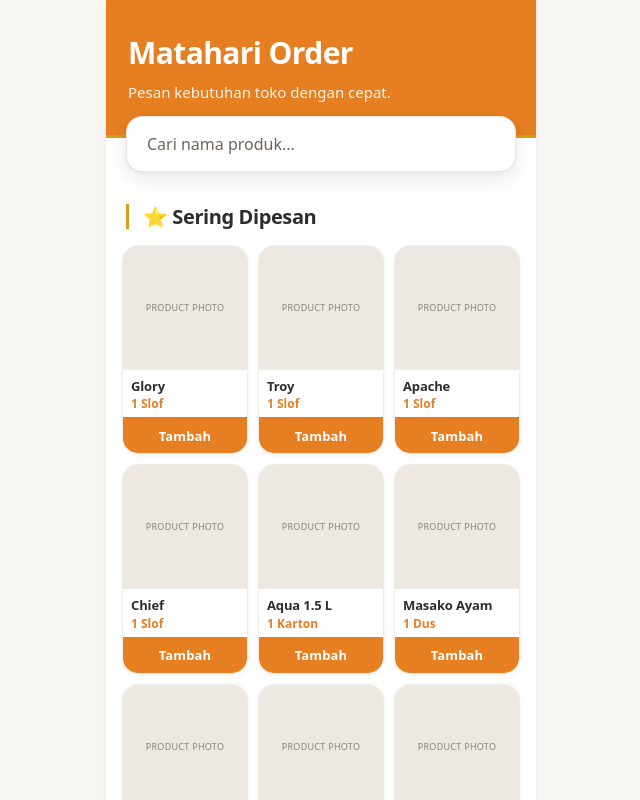
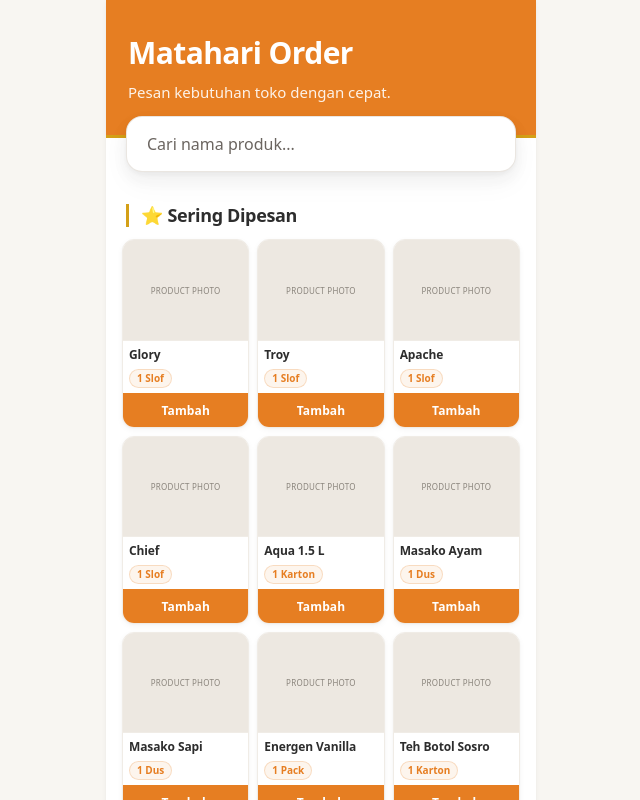
Before and after one commit to clengkono/matahari-order, a React (Vite) app: page / in a window 1280 px wide. Shown: the top 800 px of the page, without its empty margins (319-959 px from the left). Built offline with nearby package versions, Linux system fonts and the light colour scheme.

Commit message:
Polish Release 0.3 ordering UI

```diff
--- a/src/App.css
+++ b/src/App.css
@@ -182,14 +182,14 @@
    -------------------------------------------------------------------------- */
 
 .sectionTitle {
-  font-size: 20px;
+  font-size: 18px;
   font-weight: 700;
-  margin: 8px 20px 16px;
-  padding-left: 14px;
+  margin: 8px 20px 12px;
+  padding-left: 12px;
   border-left: 3px solid var(--color-accent);
   color: var(--color-text);
   letter-spacing: -0.02em;
-  line-height: 1.25;
+  line-height: 1.3;
 }
 
 
@@ -200,7 +200,7 @@
 .productGrid {
   display: grid;
   grid-template-columns: repeat(3, 1fr);
-  gap: 10px;
+  gap: 8px;
   padding: 0 16px 16px;
 }
 
@@ -248,7 +248,8 @@
 .productCard {
   display: flex;
   flex-direction: column;
-  border-radius: var(--radius-md);
+  min-height: 0;
+  border-radius: var(--radius-sm);
   overflow: hidden;
   background: var(--color-surface);
   border: 1px solid var(--color-border-light);
@@ -271,13 +272,13 @@
 
 .imagePlaceholder {
   flex-shrink: 0;
-  aspect-ratio: 1;
+  aspect-ratio: 5 / 4;
   display: flex;
   justify-content: center;
   align-items: center;
   background: var(--color-image-bg);
   color: var(--color-image-text);
-  font-size: 9px;
+  font-size: 8px;
   font-weight: 500;
   letter-spacing: 0.03em;
   text-transform: uppercase;
@@ -286,34 +287,54 @@
   border-bottom: 1px solid var(--color-border-light);
 }
 
+.productCardBody {
+  display: flex;
+  flex-direction: column;
+  flex: 1;
+  gap: 4px;
+  padding: 6px 6px 5px;
+  min-height: 52px;
+}
+
 .productName {
-  font-size: 13px;
+  flex: 1;
+  font-size: 12px;
   font-weight: 700;
-  padding: 8px 8px 2px;
   color: var(--color-text);
   letter-spacing: -0.01em;
-  line-height: 1.25;
+  line-height: 1.3;
+  display: -webkit-box;
+  -webkit-line-clamp: 2;
+  -webkit-box-orient: vertical;
+  overflow: hidden;
+  word-break: break-word;
 }
 
 .productDefaultOrder {
-  font-size: 12px;
+  align-self: flex-start;
+  padding: 2px 7px;
+  border-radius: 999px;
+  border: 1px solid rgba(230, 126, 34, 0.22);
+  background: rgba(230, 126, 34, 0.08);
+  color: var(--color-primary);
+  font-size: 10px;
   font-weight: 600;
-  padding: 0 8px 6px;
-  color: var(--color-primary);
-  line-height: 1.25;
+  line-height: 1.3;
+  white-space: nowrap;
 }
 
 .addButton {
   margin: 0;
+  margin-top: auto;
   width: 100%;
-  min-height: 36px;
+  min-height: 34px;
   border: none;
   border-top: 1px solid rgba(230, 126, 34, 0.2);
   border-radius: 0;
-  padding: 8px;
+  padding: 7px 6px;
   background: var(--color-primary);
   color: var(--color-white);
-  font-size: 13px;
+  font-size: 12px;
   font-weight: 600;
   letter-spacing: 0.01em;
   cursor: pointer;
@@ -391,7 +412,7 @@
   max-width: 430px;
   max-height: 85vh;
   overflow-y: auto;
-  padding: 12px 20px 28px;
+  padding: 10px 20px max(20px, env(safe-area-inset-bottom, 20px));
   border-radius: var(--radius-xl) var(--radius-xl) 0 0;
   background: var(--color-surface);
   box-shadow: var(--shadow-layered-lg);
@@ -399,66 +420,68 @@
 }
 
 .bottomSheetHandle {
-  width: 40px;
+  width: 36px;
   height: 4px;
-  margin: 0 auto 16px;
+  margin: 0 auto 10px;
   border-radius: 999px;
   background: var(--color-border);
 }
 
 .bottomSheetImage {
-  height: 160px;
+  height: 120px;
   display: flex;
   justify-content: center;
   align-items: center;
-  margin-bottom: 16px;
-  border-radius: var(--radius-md);
+  margin-bottom: 10px;
+  border-radius: var(--radius-sm);
   background: var(--color-image-bg);
   color: var(--color-image-text);
-  font-size: 13px;
+  font-size: 12px;
   font-weight: 500;
   letter-spacing: 0.04em;
   text-transform: uppercase;
 }
 
 .bottomSheetTitle {
-  font-size: 22px;
+  font-size: 18px;
   font-weight: 700;
-  margin-bottom: 20px;
+  margin-bottom: 12px;
   color: var(--color-text);
   letter-spacing: -0.02em;
-  line-height: 1.2;
+  line-height: 1.25;
 }
 
 .unitSelector {
-  margin: 0 0 20px;
+  margin: 0 0 14px;
   padding: 0;
   border: none;
 }
 
 .unitSelectorLabel {
   display: block;
-  margin-bottom: 10px;
-  font-size: 14px;
+  margin-bottom: 8px;
+  font-size: 13px;
   font-weight: 600;
   color: var(--color-text-muted);
+  letter-spacing: 0.01em;
 }
 
 .unitOptions {
   display: flex;
   flex-wrap: wrap;
-  gap: 8px;
+  gap: 6px;
 }
 
 .unitOption {
-  min-height: 44px;
-  padding: 10px 18px;
+  min-height: 36px;
+  padding: 6px 14px;
   border: 1px solid var(--color-border);
-  border-radius: var(--radius-sm);
+  border-radius: 999px;
   background: var(--color-surface-raised);
   color: var(--color-text);
-  font-size: 15px;
+  font-size: 14px;
   font-weight: 600;
+  line-height: 1.2;
   cursor: pointer;
   transition:
     border-color var(--transition),
@@ -472,7 +495,7 @@
 
 .unitOption--selected {
   border-color: var(--color-primary);
-  background: #FFF8F0;
+  background: rgba(230, 126, 34, 0.1);
   color: var(--color-primary);
 }
 
@@ -485,55 +508,72 @@
   display: flex;
   align-items: center;
   justify-content: space-between;
-  margin-bottom: 24px;
+  margin-bottom: 14px;
 }
 
 .quantityLabel {
-  font-size: 14px;
+  font-size: 13px;
   font-weight: 600;
   color: var(--color-text-muted);
+  letter-spacing: 0.01em;
 }
 
 .quantityStepper {
-  display: flex;
-  align-items: center;
-  gap: 4px;
+  display: inline-flex;
+  align-items: stretch;
+  border: 1px solid var(--color-border);
+  border-radius: var(--radius-sm);
+  overflow: hidden;
+  background: var(--color-surface-raised);
 }
 
 .quantityButton {
-  min-width: 44px;
-  min-height: 44px;
-  border: 1px solid var(--color-border);
-  border-radius: var(--radius-sm);
-  background: var(--color-surface-raised);
+  min-width: 40px;
+  min-height: 40px;
+  border: none;
+  border-radius: 0;
+  background: transparent;
   color: var(--color-text);
-  font-size: 20px;
+  font-size: 18px;
   font-weight: 600;
   line-height: 1;
   cursor: pointer;
   transition:
-    border-color var(--transition),
-    background-color var(--transition);
+    background-color var(--transition),
+    color var(--transition);
+}
+
+.quantityButton + .quantityValue {
+  border-left: 1px solid var(--color-border);
+}
+
+.quantityValue + .quantityButton {
+  border-left: 1px solid var(--color-border);
 }
 
 .quantityButton:hover:not(:disabled) {
-  border-color: var(--color-primary);
   background: #FFF8F0;
+  color: var(--color-primary);
 }
 
 .quantityButton:disabled {
-  opacity: 0.4;
+  opacity: 0.35;
   cursor: not-allowed;
 }
 
 .quantityButton:focus-visible {
   outline: 2px solid var(--color-accent);
-  outline-offset: 2px;
+  outline-offset: -2px;
+  z-index: 1;
 }
 
 .quantityValue {
-  min-width: 40px;
-  font-size: 18px;
+  display: flex;
+  align-items: center;
+  justify-content: center;
+  min-width: 36px;
+  padding: 0 6px;
+  font-size: 16px;
   font-weight: 700;
   text-align: center;
   color: var(--color-text);
@@ -541,12 +581,12 @@
 
 .bottomSheetAddButton {
   width: 100%;
-  min-height: 52px;
+  min-height: 48px;
   border: none;
   border-radius: var(--radius-md);
   background: var(--color-primary);
   color: var(--color-white);
-  font-size: 16px;
+  font-size: 15px;
   font-weight: 700;
   cursor: pointer;
   transition: background-color var(--transition);
--- a/src/components/ProductCard.jsx
+++ b/src/components/ProductCard.jsx
@@ -20,12 +20,14 @@
         PRODUCT PHOTO
       </div>
 
-      <div className="productName">
-        {product.name}
-      </div>
+      <div className="productCardBody">
+        <div className="productName">
+          {product.name}
+        </div>
 
-      <div className="productDefaultOrder">
-        {defaultOrder}
+        <span className="productDefaultOrder">
+          {defaultOrder}
+        </span>
       </div>
 
       <button
```
